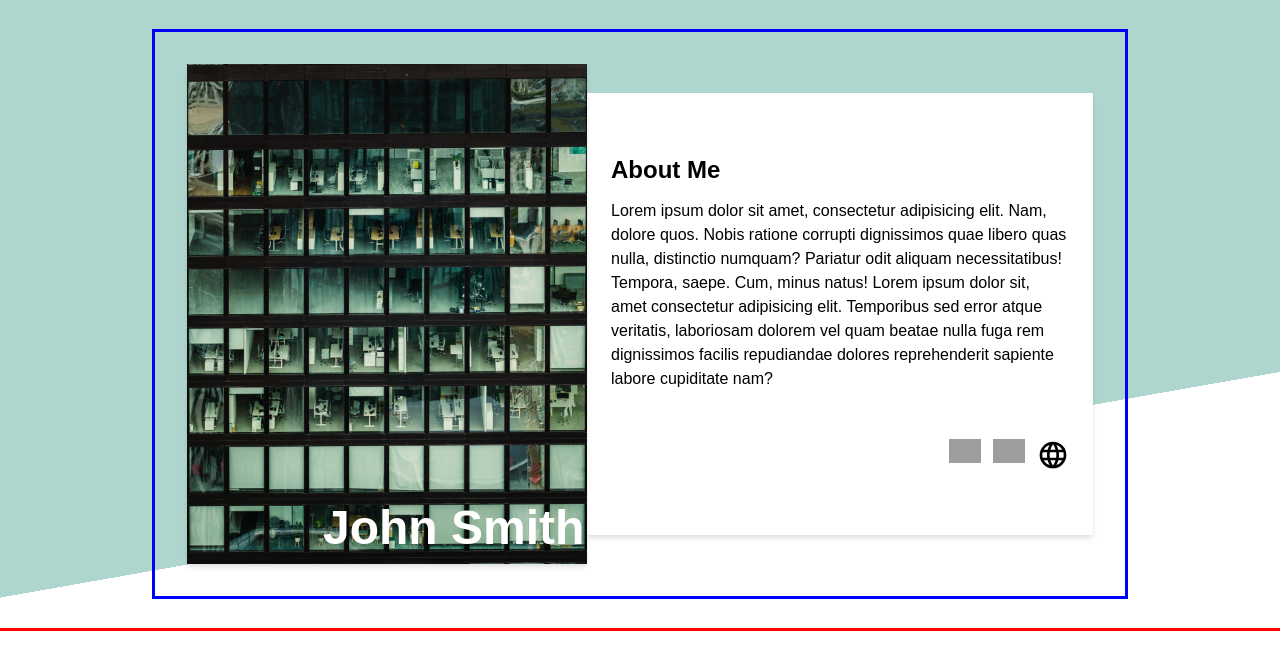
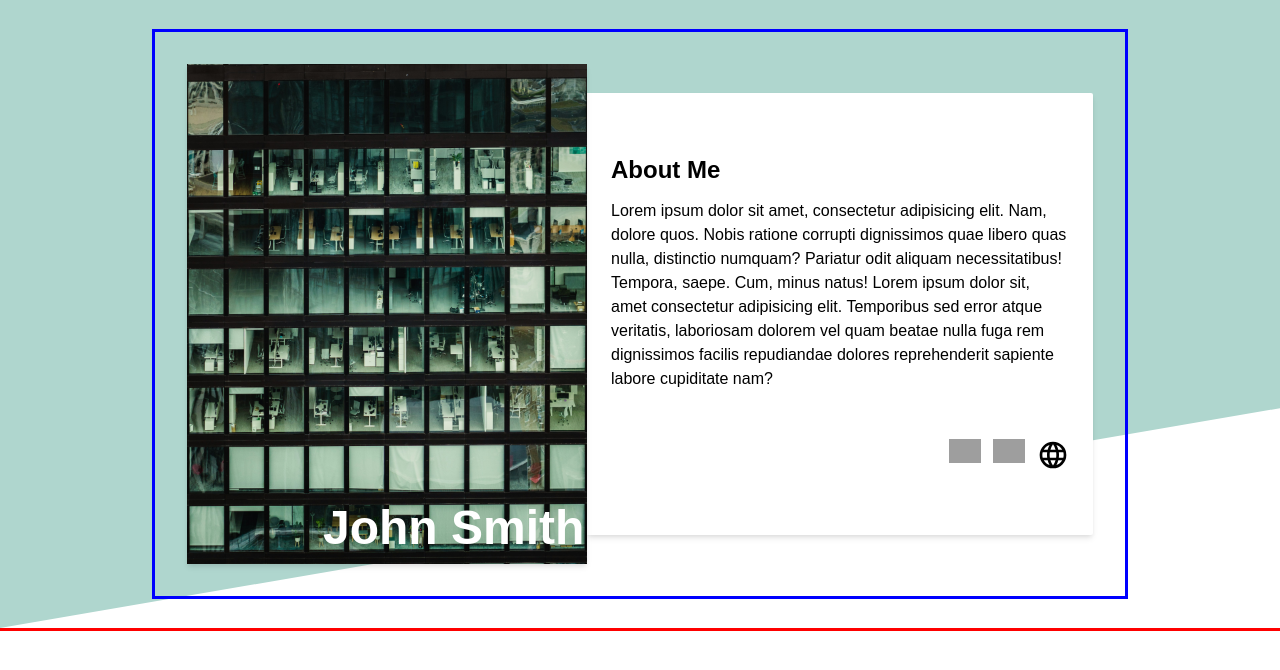
Before and after one commit to AP-720/responsive_homepage, a plain HTML site: page index.html in a window 1280 px wide. Drawn offline with Linux system fonts and the light colour scheme; grey boxes are pictures that could not be loaded.

Commit message:
feat(header): replace linear gradient background with SVG
- Switch from CSS linear gradient to SVG for header background
- Add diagonal-bg.svg file to precisely control the diagonal angle
- Update background-size property to ensure proper scaling
- Maintain exact diagonal position starting from bottom corner

```diff
--- a/css/styles.css
+++ b/css/styles.css
@@ -7,11 +7,10 @@
 header {
 	padding: 2rem;
 	outline: solid red;
-	background: linear-gradient(
-		-190deg,
-		oklch(84.62% 0.0427 181.45) 70%,
-		rgb(255, 255, 255) 30%
-	);
+	background-image: url(/images/diagonal-bg.svg);
+	background-repeat: no-repeat;
+	background-size: 100% 100%;
+
 }
 
 img {
```
Also changed, not shown: index.html (+0 -1 lines), images/diagonal-bg.svg (added).
